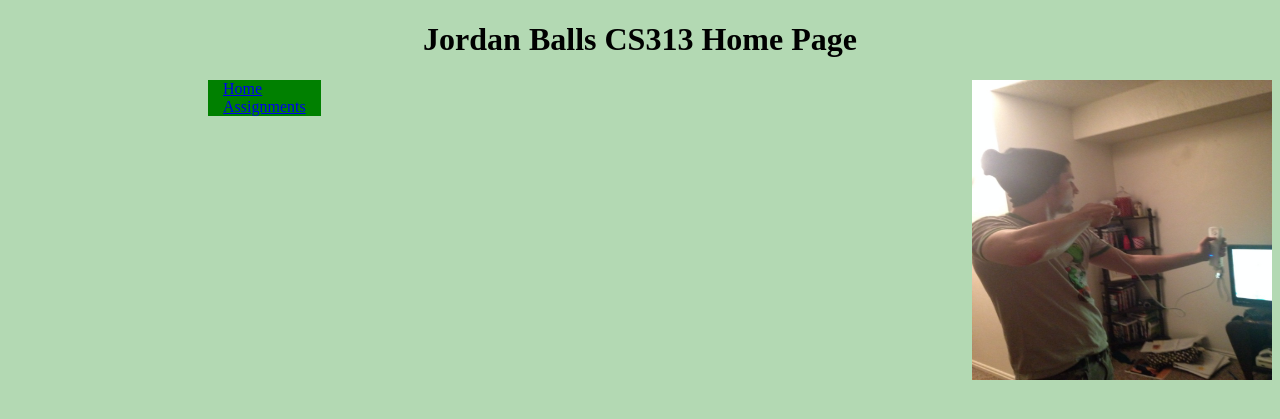
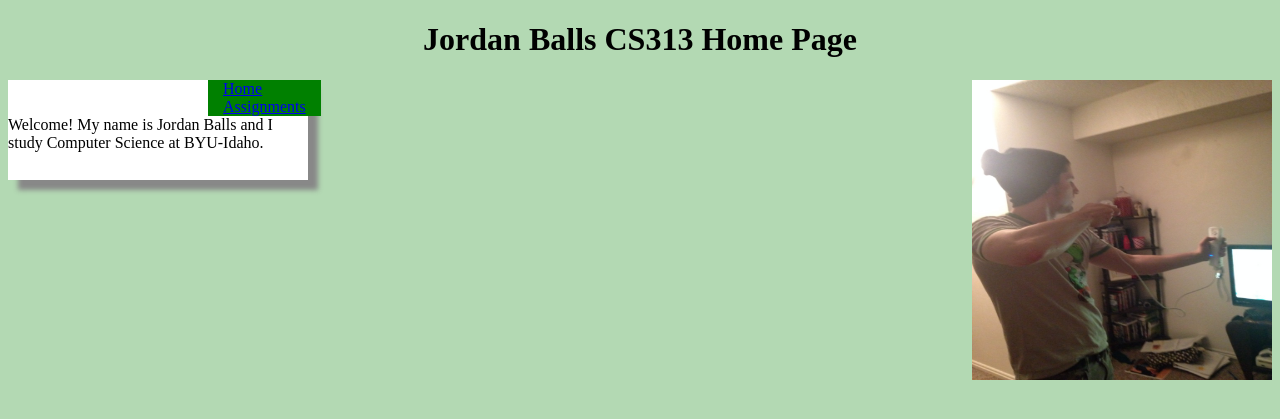
Before and after one commit to JordanBalls/cs313, a PHP site: page / in a window 1280 px wide. Shown: the top 419 px of the page. Run offline with PHP 8.4, Linux system fonts and the light colour scheme.

Commit message:
testing main text

```diff
--- a/index.php
+++ b/index.php
@@ -20,6 +20,11 @@
   <img id="self" src="main.jpg" alt="Me!" width="300" height="300">
  </div>
 
+ <div class="main">
+  <p>
+   Welcome! My name is Jordan Balls and I study Computer Science at BYU-Idaho.
+  </p>
+ </div>
 
 </body>
 
--- a/styles.css
+++ b/styles.css
@@ -29,5 +29,8 @@ h1
 
 .main
 {
-
+   width:300px;
+   height:100px;
+   background-color: white;
+   box-shadow: 10px 10px 5px #888888;
 }
```
